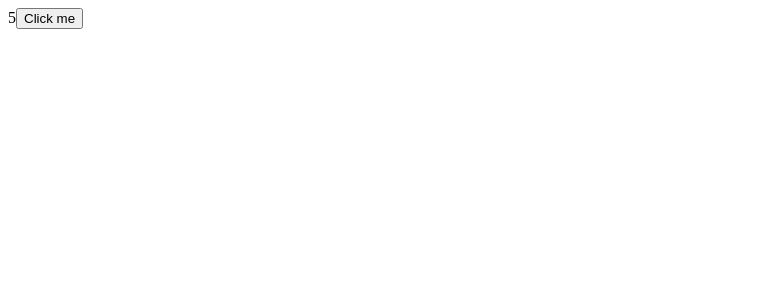
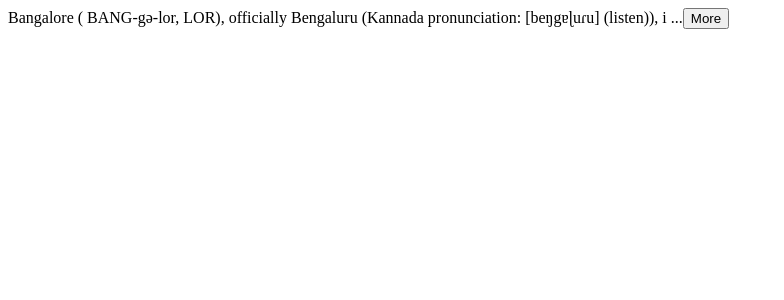
Before and after one commit to harshithgowdakt/react-vite-project, a React (Vite) app: page / in a window 1280 px wide. Shown: the top 300 px of the page, without its empty margins (0-784 px from the left). Built offline with nearby package versions, Linux system fonts and the light colour scheme.

Commit message:
expandable text

```diff
--- a/src/App.tsx
+++ b/src/App.tsx
@@ -1,20 +1,44 @@
-import { useState } from "react";
-import NavBar from "./components/NavBar";
-import Cart from "./components/Cart";
-
+import ExpandableText from "./components/ExpandableText";
 function App() {
-  const [drink, setDrink] = useState({
-    title: "KF",
-    price: 5,
-  });
-
-  const handleClick = () => {
-    setDrink({ ...drink, price: 6 });
-  };
   return (
     <div>
-      {drink.price}
-      <button onClick={handleClick}>Click me</button>
+      <ExpandableText maxChars={100}>
+        Bangalore ( BANG-gə-lor, LOR), officially Bengaluru (Kannada
+        pronunciation: [beŋgɐɭuɾu] (listen)), is the capital and largest city of
+        the southern Indian state of Karnataka. It has a population of more than
+        8 million and a metropolitan population of around 11 million, making it
+        the third most populous city and fifth most populous urban agglomeration
+        in India, as well as second largest urban agglomeration in South India,
+        and the 27th largest city in the world.[10] Located on the Deccan
+        Plateau, at a height of over 900 m (3,000 ft) above sea level, Bangalore
+        has a pleasant climate throughout the year, with its parks and green
+        spaces earning it the reputation as the "Garden City" of India.[11] Its
+        elevation is the highest among the major cities of India.[12] The city's
+        history dates back to around 890 CE, as found in a stone inscription
+        found at the Nageshwara Temple in Begur, Bangalore. In 1537 CE, Kempé
+        Gowdā, a feudal ruler under the Vijayanagara Empire, established a mud
+        fort, considered the foundation of modern Bangalore and its oldest
+        areas, or pétés, which still exist. After the fall of the Vijayanagara
+        Empire, Kempe Gowda declared independence; in 1638, a large Adil Shahi
+        Bijapur army defeated Kempe Gowda III, and Bangalore was came under
+        Shahaji Bhonsle as a jagir which later became his capital. The Mughals
+        later captured Bangalore and sold it to Maharaja Devaraja Wodeyar II of
+        the Kingdom of Mysore.[13] When Haider Ali seized control of the
+        kingdom, the administration of Bangalore passed into his hands. The city
+        was captured by the British East India Company after victory in the
+        Fourth Anglo-Mysore War (1799), which then returned administrative
+        control of the city, along with the kingdom, to Maharaja Krishnaraja
+        Wadiyar III. The old city developed under the dominions of the maharaja.
+        In 1809, the British shifted their cantonment to Bangalore, outside the
+        old city, and a town grew up around it, which played as British
+        residence in Mysore. Following India's independence in 1947, Bangalore
+        became the capital of Mysore State, and remained the capital when the
+        state was enlarged and unified in 1956 and after the state's renaming as
+        Karnataka in 1973. The two urban settlements of Bangalore the town and
+        the cantonmen which had developed as independent entities merged into a
+        single urban centre in 1949. The existing Kannada name, Bengalūru, was
+        declared the city's official name in 2006.
+      </ExpandableText>
     </div>
   );
 }
--- /dev/null
+++ b/src/components/ExpandableText.tsx
@@ -0,0 +1,25 @@
+import { useState } from "react";
+
+interface Props {
+  children: string;
+  maxChars: number;
+}
+
+const ExpandableText = ({ children, maxChars }: Props) => {
+  const [exapned, setExpanded] = useState(false);
+
+  if (children.length <= maxChars) return <p>{children}</p>;
+
+  const text = exapned ? children : children.substring(0, maxChars);
+
+  return (
+    <div>
+      {text} ...
+      <button onClick={() => setExpanded(!exapned)}>
+        {exapned ? "Less" : "More"}
+      </button>
+    </div>
+  );
+};
+
+export default ExpandableText;
```
